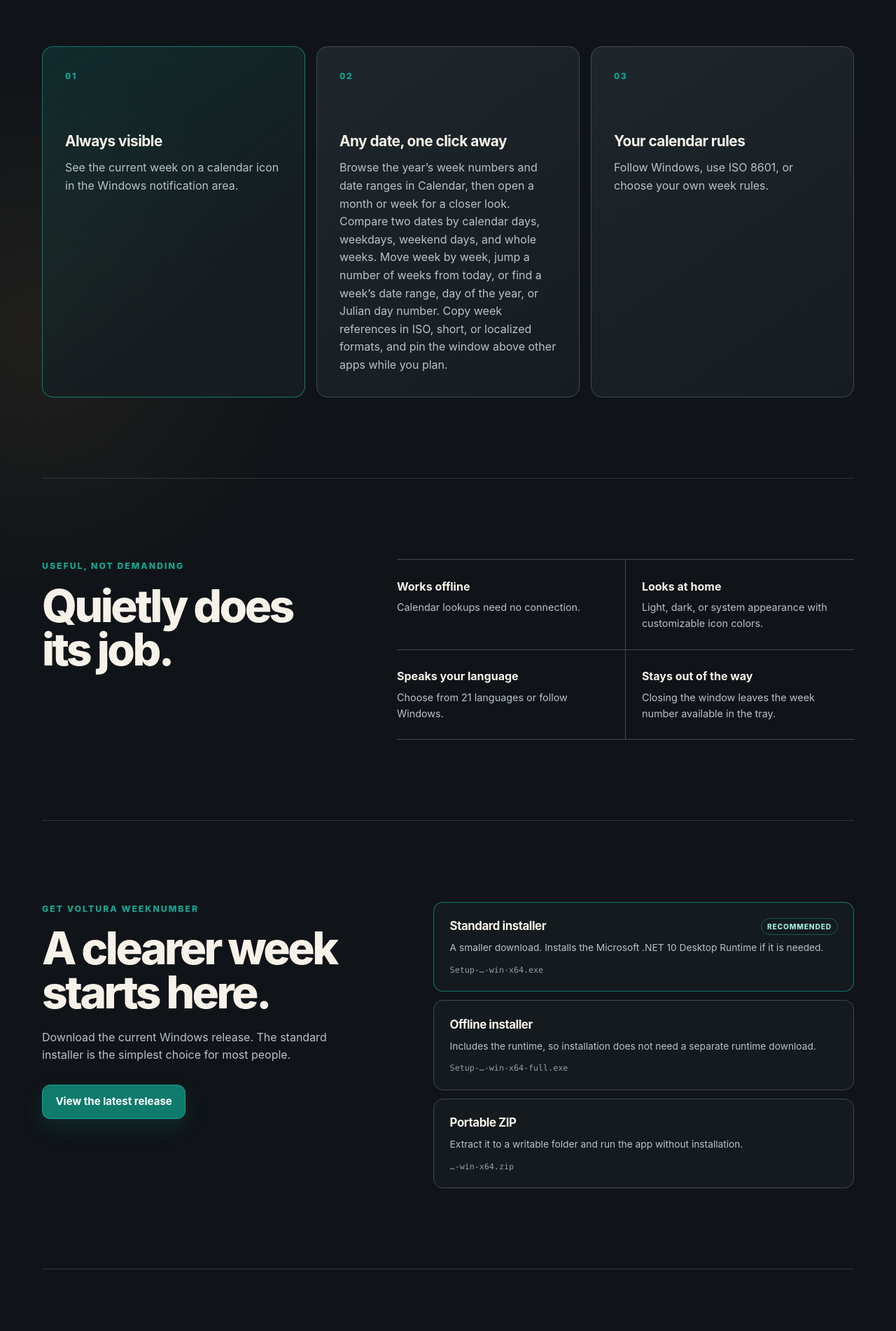
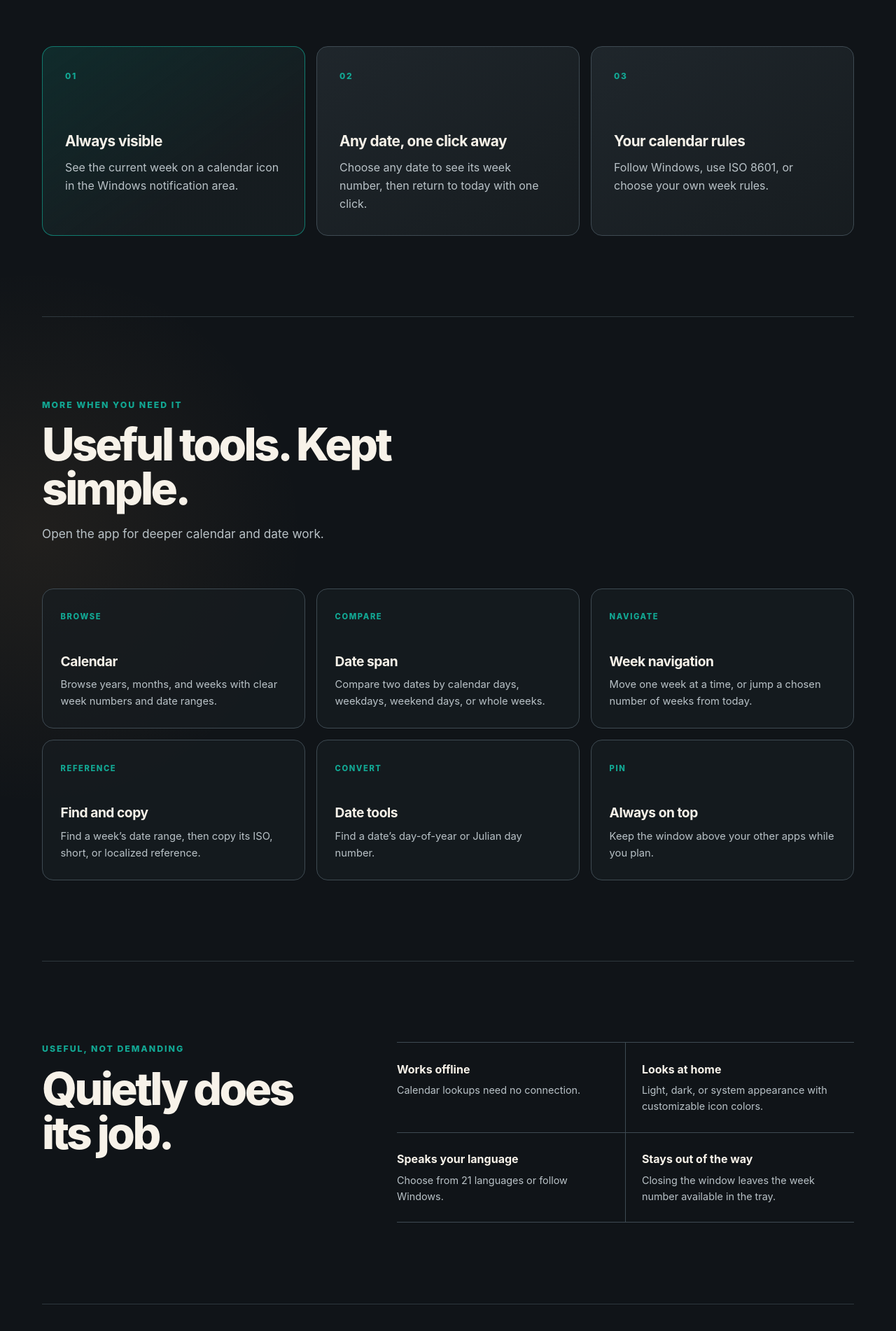
Before and after one commit to voltura/voltura-weeknumber, a Jekyll site: the page built from README.md, in a window 1280 px wide. Shown: the part 1247-3149 px from the top of the page at 70% size. Built offline with Jekyll 4.4.1, drawn with Linux system fonts in a browser that asks for light colours; our own code applies the rules of GitHub Pages for plain Markdown files.

Commit message:
updated readme

```diff
--- a/README.md
+++ b/README.md
@@ -39,12 +39,52 @@
     <article class="feature-card">
       <span class="feature-number">02</span>
       <h3>Any date, one click away</h3>
-      <p>Browse the year’s week numbers and date ranges in Calendar, then open a month or week for a closer look. Compare two dates by calendar days, weekdays, weekend days, and whole weeks. Move week by week, jump a number of weeks from today, or find a week’s date range, day of the year, or Julian day number. Copy week references in ISO, short, or localized formats, and pin the window above other apps while you plan.</p>
+      <p>Choose any date to see its week number, then return to today with one click.</p>
     </article>
     <article class="feature-card">
       <span class="feature-number">03</span>
       <h3>Your calendar rules</h3>
       <p>Follow Windows, use ISO 8601, or choose your own week rules.</p>
+    </article>
+  </div>
+</section>
+
+<section class="section capabilities" aria-labelledby="capabilities-title">
+  <div class="section-heading">
+    <p class="eyebrow">More when you need it</p>
+    <h2 id="capabilities-title">Useful tools. Kept simple.</h2>
+    <p>Open the app for deeper calendar and date work.</p>
+  </div>
+  <div class="capability-grid">
+    <article class="capability-card">
+      <span class="capability-kicker">Browse</span>
+      <h3>Calendar</h3>
+      <p>Browse years, months, and weeks with clear week numbers and date ranges.</p>
+    </article>
+    <article class="capability-card">
+      <span class="capability-kicker">Compare</span>
+      <h3>Date span</h3>
+      <p>Compare two dates by calendar days, weekdays, weekend days, or whole weeks.</p>
+    </article>
+    <article class="capability-card">
+      <span class="capability-kicker">Navigate</span>
+      <h3>Week navigation</h3>
+      <p>Move one week at a time, or jump a chosen number of weeks from today.</p>
+    </article>
+    <article class="capability-card">
+      <span class="capability-kicker">Reference</span>
+      <h3>Find and copy</h3>
+      <p>Find a week’s date range, then copy its ISO, short, or localized reference.</p>
+    </article>
+    <article class="capability-card">
+      <span class="capability-kicker">Convert</span>
+      <h3>Date tools</h3>
+      <p>Find a date’s day-of-year or Julian day number.</p>
+    </article>
+    <article class="capability-card">
+      <span class="capability-kicker">Pin</span>
+      <h3>Always on top</h3>
+      <p>Keep the window above your other apps while you plan.</p>
     </article>
   </div>
 </section>
--- a/assets/css/style.css
+++ b/assets/css/style.css
@@ -348,6 +348,40 @@ main {
   color: var(--muted);
 }
 
+.capability-grid {
+  display: grid;
+  grid-template-columns: repeat(3, minmax(0, 1fr));
+  gap: 1rem;
+}
+
+.capability-card {
+  min-height: 190px;
+  padding: 1.6rem;
+  border: 1px solid var(--border);
+  border-radius: 1rem;
+  background: rgba(23, 29, 33, 0.72);
+}
+
+.capability-kicker {
+  color: var(--accent);
+  font-size: 0.7rem;
+  font-weight: 800;
+  letter-spacing: 0.14em;
+  text-transform: uppercase;
+}
+
+.capability-card h3 {
+  margin: 2.3rem 0 0.45rem;
+  font-size: 1.2rem;
+  letter-spacing: -0.025em;
+}
+
+.capability-card p {
+  margin: 0;
+  color: var(--muted);
+  font-size: 0.92rem;
+}
+
 .essentials {
   display: grid;
   grid-template-columns: 0.75fr 1.25fr;
@@ -590,6 +624,10 @@ main {
     margin-inline: auto;
   }
 
+  .capability-grid {
+    grid-template-columns: repeat(2, minmax(0, 1fr));
+  }
+
   .essentials,
   .download {
     grid-template-columns: 1fr;
@@ -671,6 +709,7 @@ main {
   }
 
   .feature-grid,
+  .capability-grid,
   .essentials-grid {
     grid-template-columns: 1fr;
   }
```
